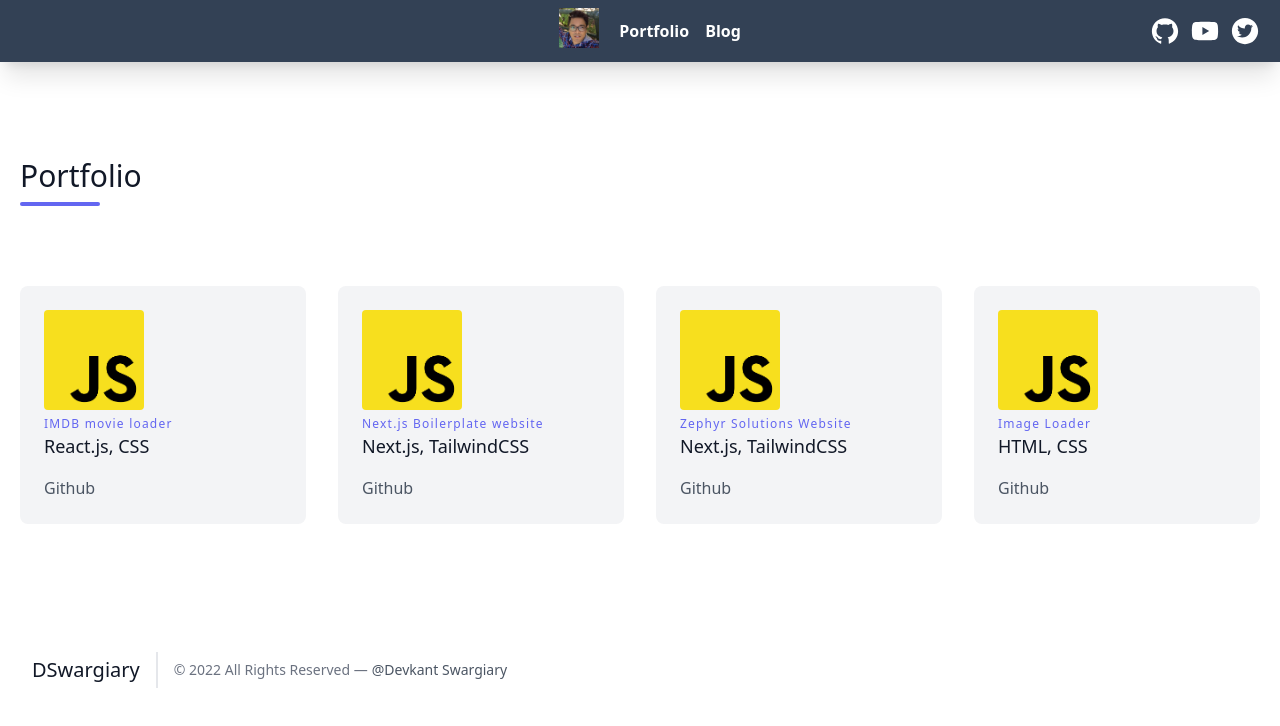
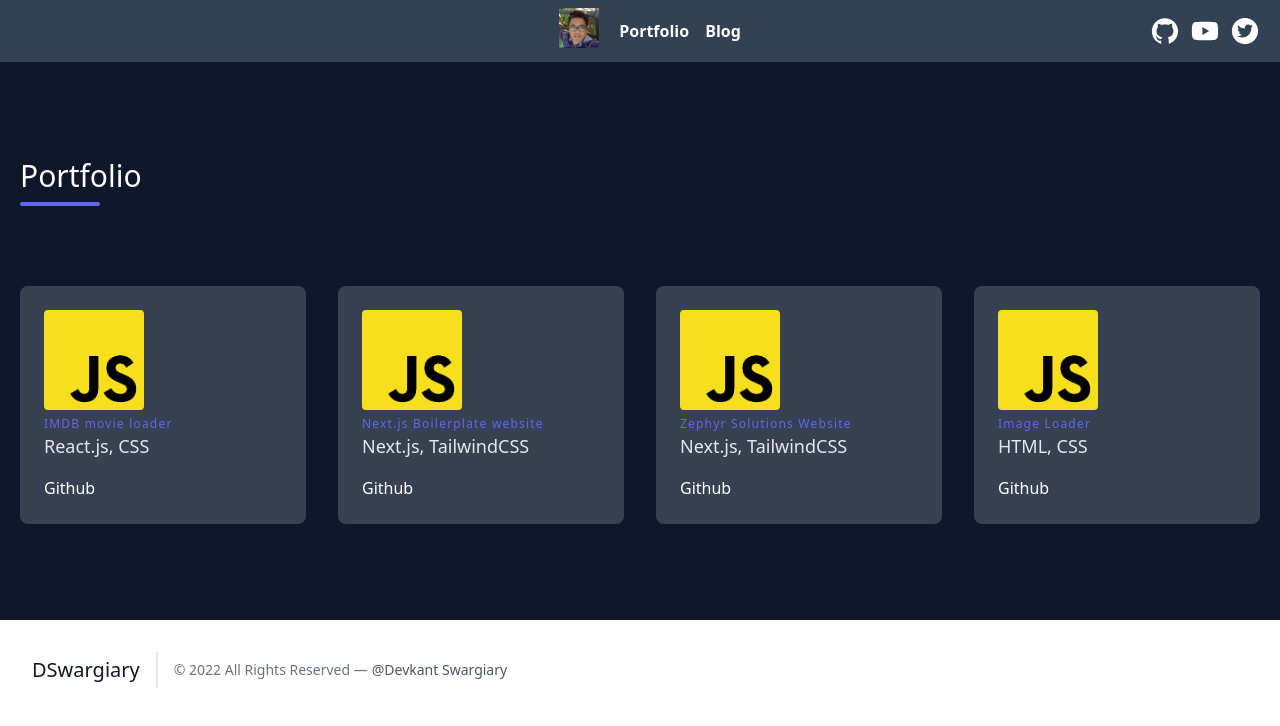
Before and after one commit to Devkant21/Portfolio_DS, a Next.js app: page /Portfolio in a window 1280 px wide. Shown: the top 726 px of the page. Built offline with nearby package versions, Linux system fonts and the light colour scheme.

Commit message:
bg changed

```diff
--- a/pages/Portfolio.js
+++ b/pages/Portfolio.jsx
@@ -5,21 +5,21 @@ import Link from 'next/link'
 const Portfolio = () => {
   return (
     <div>
-          <section className="text-gray-600 body-font">
+          <section className="text-white bg-slate-900 body-font">
             <div className="container px-5 py-24 mx-auto">
               <div className="flex flex-wrap w-full mb-20">
                 <div className="lg:w-1/2 w-full mb-6 lg:mb-0">
-                  <h1 className="sm:text-3xl text-2xl font-medium title-font mb-2 text-gray-900">Portfolio</h1>
+                  <h1 className="sm:text-3xl text-2xl font-medium title-font mb-2 text-white">Portfolio</h1>
                   <div className="h-1 w-20 bg-indigo-500 rounded"></div>
                 </div>
                 {/* <p className="lg:w-1/2 w-full leading-relaxed text-gray-500"></p> */}
               </div>
               <div className="flex flex-wrap -m-4">
                 <div className="xl:w-1/4 md:w-1/2 p-4">
-                  <div className="bg-gray-100 p-6 rounded-lg">
+                  <div className="bg-gray-700 p-6 rounded-lg">
                     <Image width={100} height={100} className="h-100 rounded w-full object-cover object-center mb-6" src="/js.png" alt="content" />
                     <h3 className="tracking-widest text-indigo-500 text-xs font-medium title-font">IMDB movie loader</h3>
-                    <h2 className="text-lg text-gray-900 font-medium title-font mb-4">React.js, CSS</h2>
+                    <h2 className="text-lg text-gray-200 font-medium title-font mb-4">React.js, CSS</h2>
                     <Link href="https://github.com/Devkant21/IMDB"><a>Github</a></Link>
                     {/* <Link href="https://github.com/Devkant21/IMDB"><a><li>Blog</li></a></Link> */}
 
@@ -27,45 +27,45 @@ const Portfolio = () => {
                   </div>
                 </div>
                 <div className="xl:w-1/4 md:w-1/2 p-4">
-                  <div className="bg-gray-100 p-6 rounded-lg">
+                  <div className="bg-gray-700 p-6 rounded-lg">
                     <Image width={100} height={100} className="h-100 rounded w-full object-cover object-center mb-6" src="/js.png" alt="content" />
                     <h3 className="tracking-widest text-indigo-500 text-xs font-medium title-font">Next.js Boilerplate website</h3>
-                    <h2 className="text-lg text-gray-900 font-medium title-font mb-4">Next.js, TailwindCSS</h2>
+                    <h2 className="text-lg text-gray-200 font-medium title-font mb-4">Next.js, TailwindCSS</h2>
                     <Link href="https://github.com/Devkant21/NextJs-Boilerplate-Website"><a>Github</a></Link>
 
                   </div>
                 </div>
                 <div className="xl:w-1/4 md:w-1/2 p-4">
-                  <div className="bg-gray-100 p-6 rounded-lg">
+                  <div className="bg-gray-700 p-6 rounded-lg">
                     <Image width={100} height={100} className="h-100 rounded w-full object-cover object-center mb-6" src="/js.png" alt="content" />
                     <h3 className="tracking-widest text-indigo-500 text-xs font-medium title-font">Zephyr Solutions Website</h3>
-                    <h2 className="text-lg text-gray-900 font-medium title-font mb-4">Next.js, TailwindCSS</h2>
+                    <h2 className="text-lg text-gray-200 font-medium title-font mb-4">Next.js, TailwindCSS</h2>
                     <Link href="https://github.com/Devkant21/Zephyr"><a>Github</a></Link>
 
                   </div>
                 </div>
                 <div className="xl:w-1/4 md:w-1/2 p-4">
-                  <div className="bg-gray-100 p-6 rounded-lg">
+                  <div className="bg-gray-700 p-6 rounded-lg">
                     <Image width={100} height={100} className="h-100 rounded w-full object-cover object-center mb-6" src="/js.png" alt="content" />
                     <h3 className="tracking-widest text-indigo-500 text-xs font-medium title-font">Image Loader</h3>
-                    <h2 className="text-lg text-gray-900 font-medium title-font mb-4">HTML, CSS</h2>
+                    <h2 className="text-lg text-gray-200 font-medium title-font mb-4">HTML, CSS</h2>
                     <Link href="https://github.com/Devkant21/Image-Loader"><a>Github</a></Link>
 
                   </div>
                 </div>
                 {/* <div className="xl:w-1/4 md:w-1/2 p-4">
-                  <div className="bg-gray-100 p-6 rounded-lg">
+                  <div className="bg-gray-700 p-6 rounded-lg">
                     <Image width={100} height={100} className="h-100 rounded w-full object-cover object-center mb-6" src="/js.png" alt="content" />
                     <h3 className="tracking-widest text-indigo-500 text-xs font-medium title-font">SUBTITLE</h3>
-                    <h2 className="text-lg text-gray-900 font-medium title-font mb-4">San Francisco</h2>
+                    <h2 className="text-lg text-gray-200 font-medium title-font mb-4">San Francisco</h2>
                     <p className="leading-relaxed text-base">IMDB movie </p>
                   </div>
                 </div>
                 <div className="xl:w-1/4 md:w-1/2 p-4">
-                  <div className="bg-gray-100 p-6 rounded-lg">
+                  <div className="bg-gray-700 p-6 rounded-lg">
                     <Image width={100} height={100} className="h-100 rounded w-full object-cover object-center mb-6" src="/js.png" alt="content" />
                     <h3 className="tracking-widest text-indigo-500 text-xs font-medium title-font">SUBTITLE</h3>
-                    <h2 className="text-lg text-gray-900 font-medium title-font mb-4">San Francisco</h2>
+                    <h2 className="text-lg text-gray-200 font-medium title-font mb-4">San Francisco</h2>
                     <p className="leading-relaxed text-base">IMDB movie </p>
                   </div>
                 </div> */}
--- a/pages/index.tsx
+++ b/pages/index.tsx
@@ -15,7 +15,7 @@ const Home : NextPage = () => {
 
 
           <div>
-            <section className= "bg-slate-500 body-font text-white">
+            <section className= "bg-slate-900 body-font text-white">
                 <div className="container px-5 py-24 mx-auto flex flex-col">
                   <div className="lg:w-4/6 mx-auto">
                     <div className="rounded-lg h-16 overflow-hidden">
@@ -43,16 +43,19 @@ const Home : NextPage = () => {
                         He writes blogs related to the issue he faces while coding.  <br></br>
                         When he isn&apos;t coding he listens to Bob Dylan and John Mayer.</p>
                         <a className="text-indigo-500 inline-flex items-center">Learn More
-                          {/* <svg fill="none" stroke="currentColor" stroke-linecap="round" stroke-linejoin="round" stroke-width="2" className="w-4 h-4 ml-2" viewBox="0 0 24 24">
+                          <svg fill="none" stroke="currentColor" stroke-linecap="round" stroke-linejoin="round" stroke-width="2" className="w-4 h-4 ml-2" viewBox="0 0 24 24">
                             <path d="M5 12h14M12 5l7 7-7 7"></path>
-                          </svg> */}
+                          </svg>
                         </a>
                       </div>
                     </div>
                   </div>
                 </div>
-                  <div className='text-xl flex justify-center'>
-                      <p>Technology Stacks</p>
+                <div className='flex justify-center font-medium text-xl'>
+                  <h2>Technology Stacks</h2>
+                </div>
+                  <div className='text-xl flex text-center justify-center'>
+
                         <section className="text-gray-600 body-font">
                           <div className="container px-5 py-24 mx-auto">
                             <div className="flex flex-wrap -m-4">
```
